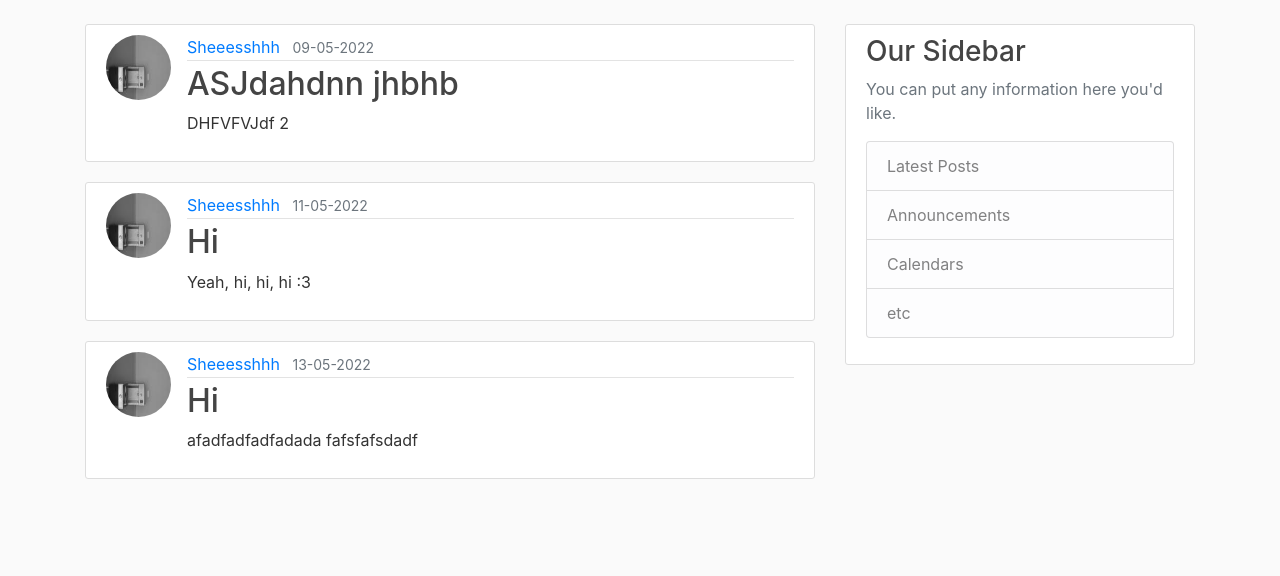
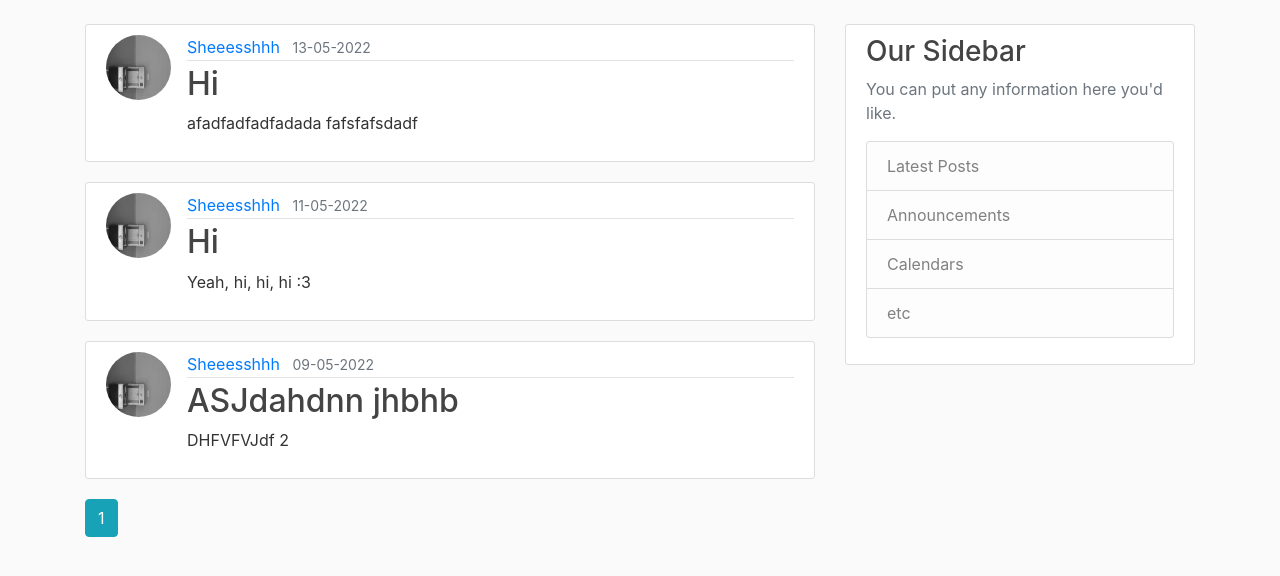
Before and after one commit to ShelloYson/Blog_App, a Flask app: page / in a window 1280 px wide. Shown: the part 56-632 px from the top of the page. Run offline with Flask 2, Linux system fonts and the light colour scheme; data comes from the database, SQL or seed files in the repository.

Commit message:
Pagination
Created pagination and navigation so that only 5 posts are displayed on each page.

```diff
--- a/main_app/routes.py
+++ b/main_app/routes.py
@@ -13,7 +13,8 @@ from flask_login import login_user, current_user, logout_user, login_required
 @app.route("/")
 @app.route("/home")
 def home():
-    posts = Post.query.all()
+    page = request.args.get('page', 1, type=int)
+    posts = Post.query.order_by(Post.date_posted.desc()).paginate(page=page, per_page=5)
     return render_template('home.html', posts=posts)
 
 # Route for about page
--- a/main_app/templates/home.html
+++ b/main_app/templates/home.html
@@ -1,6 +1,6 @@
 {% extends "layout.html" %}
 {% block content %}
-    {% for post in posts %}
+{% for post in posts.items %}
 <article class="media content-section">
     <img class="rounded-circle article-img" src="{{ url_for('static', filename="profile_pics/" + post.author.image_file) }}">
     <div class="media-body">
@@ -13,4 +13,14 @@
     </div>
 </article>
 {% endfor %}
+{% for page_num in posts.iter_pages(left_edge=1, right_edge=1, left_current=1, right_current=2) %}
+{% if page_num %}
+{% if posts.page == page_num %}
+<a class="btn btn-info mb-4" href="{{ url_for('home', page=page_num) }}">{{ page_num }}</a>
+{% else %}
+<a class="btn btn-outline-info mb-4" href="{{ url_for('home', page=page_num) }}">{{ page_num }}</a>
+{% endif %}
+{% else %}
+{% endif %}
+{% endfor %}
 {% endblock content %}
```
Lines whose indentation alone changed are shown as unchanged.
